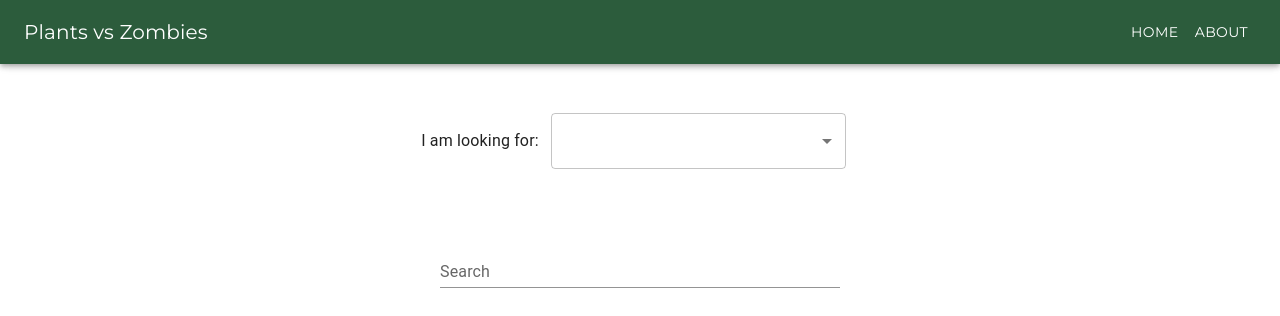
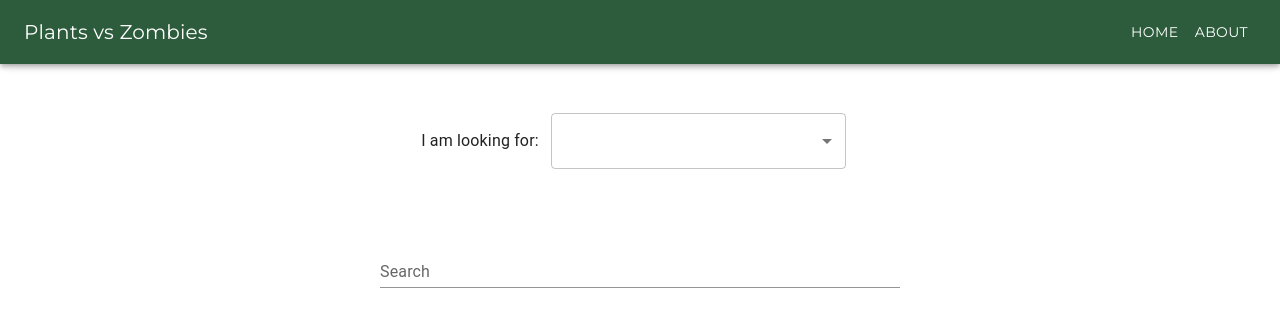
Before and after one commit to DrigoDiaz/pvz-shenanigans, a React (Vite) app in the folder site/: page / in a window 1280 px wide. Shown: the top 316 px of the page. Built offline with nearby package versions, Linux system fonts and the light colour scheme.

Commit message:
So I just checked and noticed I forgot something that didn't make the change visible, so now it should work properly.

```diff
--- a/site/src/components/Searchbar.tsx
+++ b/site/src/components/Searchbar.tsx
@@ -11,7 +11,7 @@
   return (
     <Box
       component="form"
-      sx={{ '& > :not(style)': { m: 1, width: '50vh' } }}
+      sx={{ '& > :not(style)': { m: 1 }}}
       noValidate
       autoComplete="off"
     >
```
